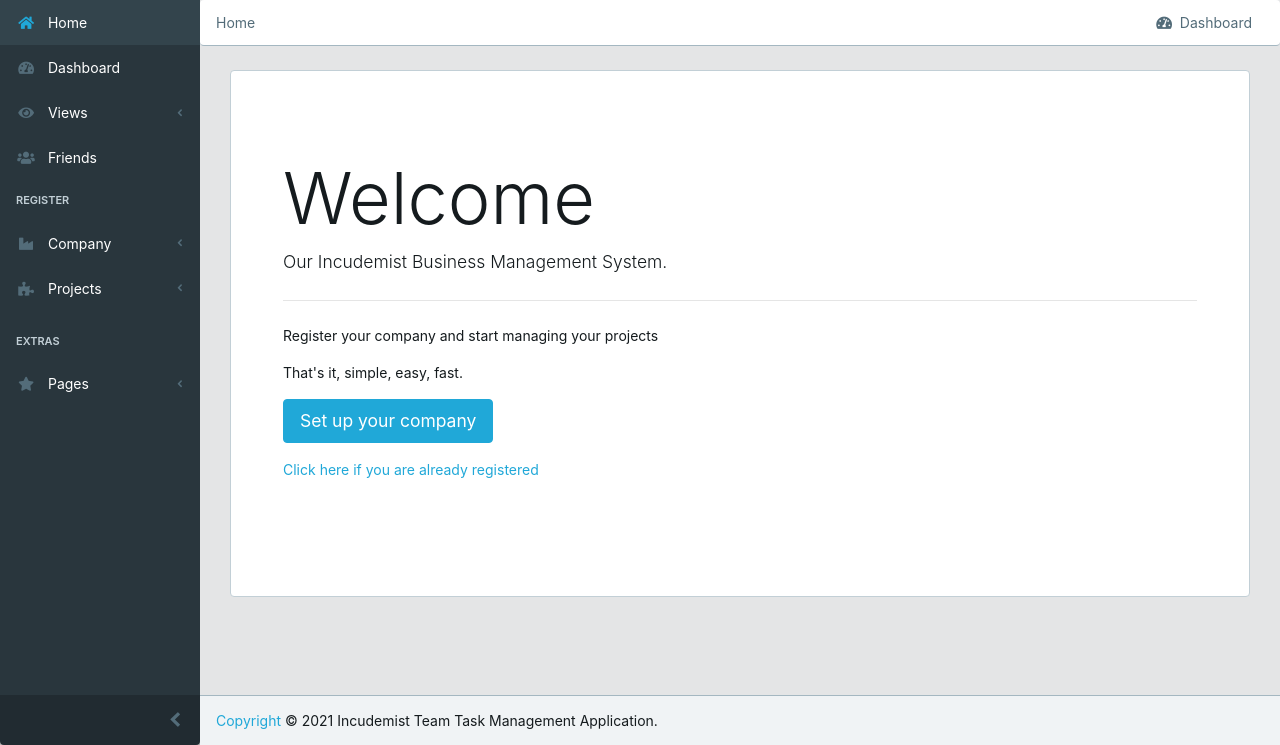
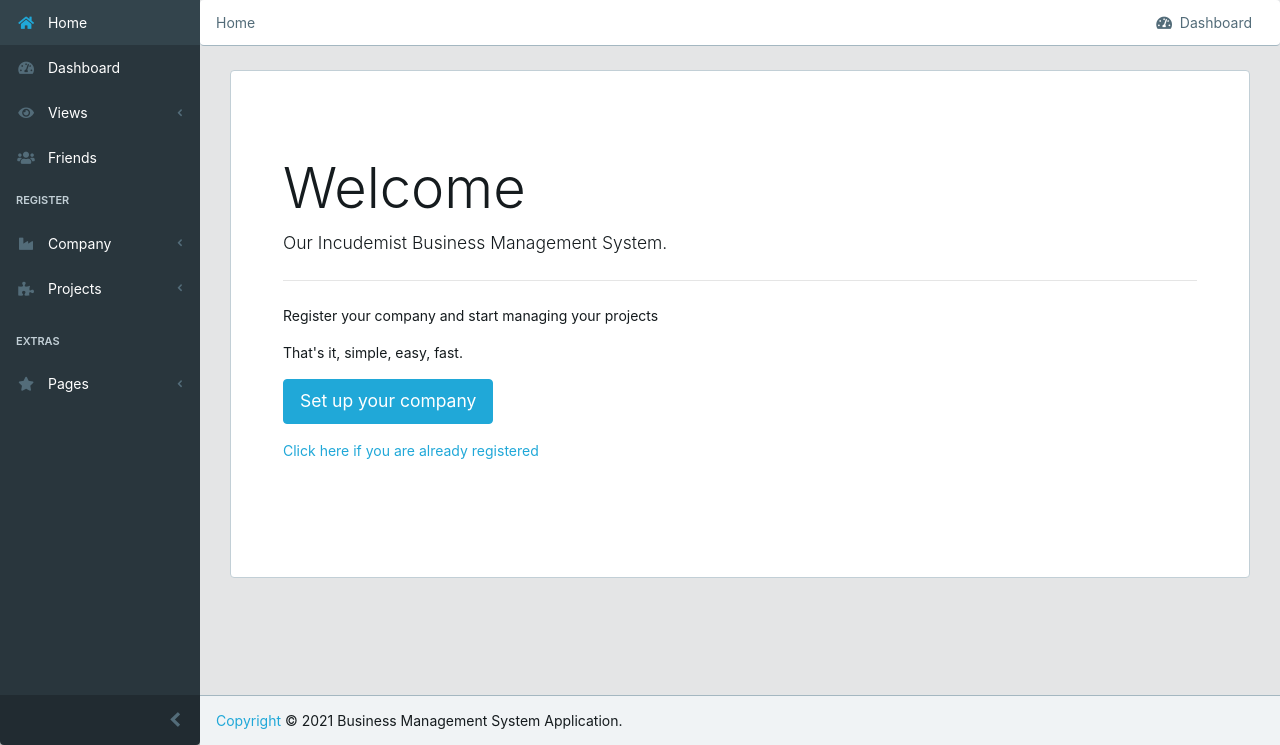
Before and after one commit to batuhan3535/Our-project, a Django app: page / in a window 1280 px wide. Shown: the part 55-800 px from the top of the page. Run offline with Django 3.2, Linux system fonts and the light colour scheme; some libraries are stand-ins or nearby versions.

Commit message:
updated footer and index pages

```diff
--- a/core/templates/core/base.html
+++ b/core/templates/core/base.html
@@ -300,7 +300,7 @@
   </div>
 
   <footer class="app-footer">
-    <span><a href="http://incudemy.monovi.com.tr/">Copyright</a> © 2021 Incudemist Team Task Management Application.</span>
+    <span><a href="http://incudemy.monovi.com.tr/">Copyright</a> © 2021 Business Management System Application.</span>
 
   </footer>
 
--- a/core/templates/core/index.html
+++ b/core/templates/core/index.html
@@ -13,7 +13,7 @@
       <div class="card rounded">
       <div class="card-body">
         <div class="jumbotron bg-white">
-          <h1 class="display-3">Welcome</h1>
+          <h1 class="display-4">Welcome</h1>
           <p class="lead">Our Incudemist Business Management System.</p>
           <hr class="my-4">
           <p>Register your company and start managing your projects</p>
```
